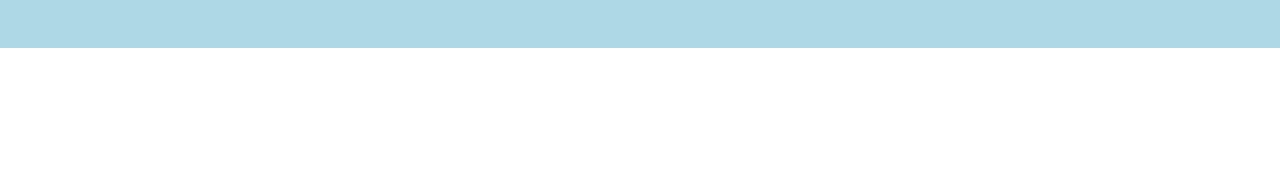
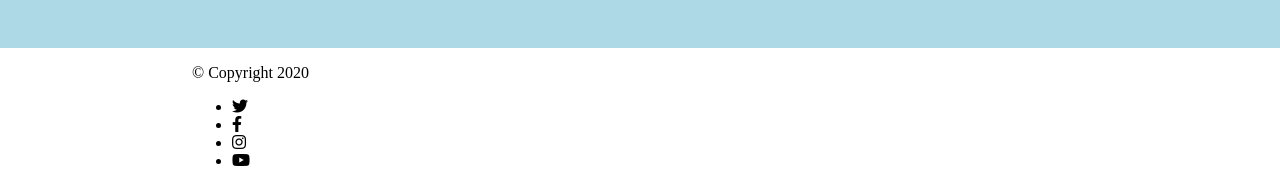
Before and after one commit to Luka-webdev/project-task, a plain HTML site: page index.html in a window 1280 px wide. Shown: the part 1965-2151 px from the top of the page. Before the commit the page ends 2013 px from the top, so only its background shows below. Drawn offline with Linux system fonts and the light colour scheme.

Commit message:
Add html fot footer

```diff
--- a/index.html
+++ b/index.html
@@ -105,5 +105,16 @@
             </div>
         </div>
     </section>
+    <footer>
+        <div class="container">
+            <p>&copy Copyright 2020</p>
+            <ul>
+                <li><i class="fab fa-twitter"></i></li>
+                <li><i class="fab fa-facebook-f"></i></li>
+                <li><i class="fab fa-instagram"></i></li>
+                <li><i class="fab fa-youtube"></i></li>
+            </ul>
+        </div>
+    </footer>
 </body>
 </html>
```
